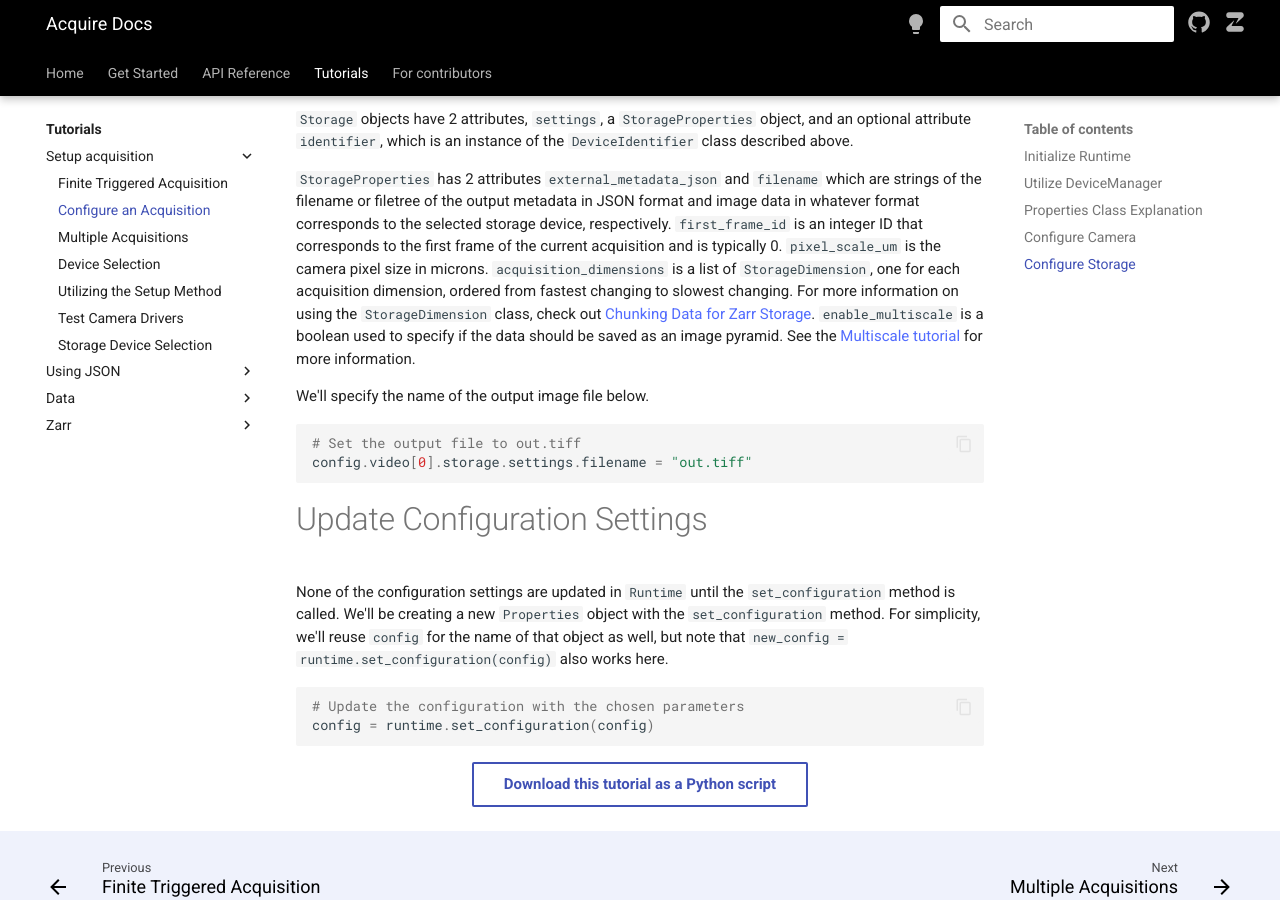
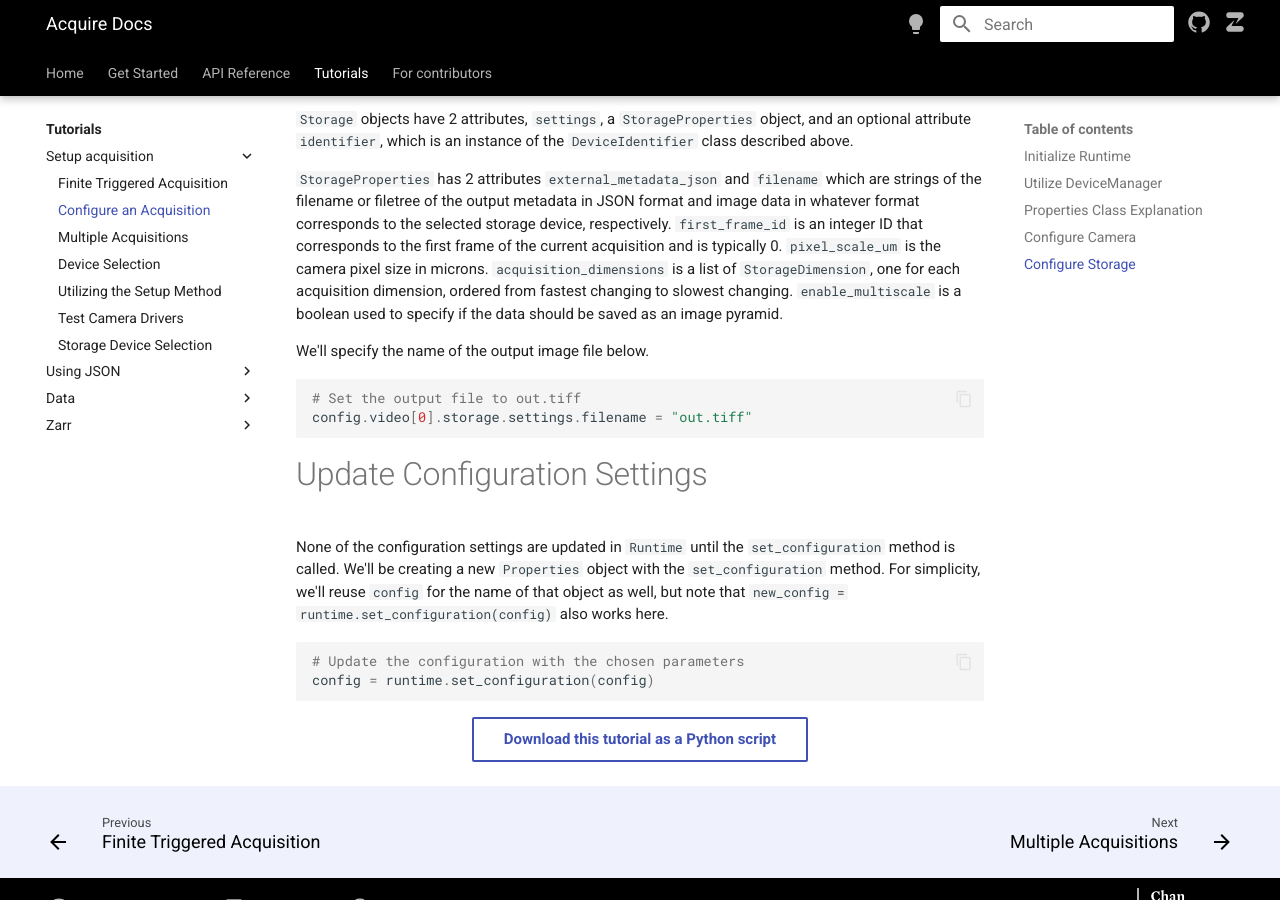
Before and after one commit to melissawm/acquire-docs, an MkDocs documentation site: the page built from docs/tutorials/setup_acquisition/configure.md, in a window 1280 px wide and 900 px high, scrolled down 2181 px. Built offline with MkDocs 1.6.1 and Material for MkDocs 9.7.7, drawn with Linux system fonts in a browser that asks for light colours; nearby versions of some CDN libraries; comment, search, counter and statistics services are not loaded.

Commit message:
Fix broken links after removing multiscale and chunked tutorials

```diff
--- a/docs/tutorials/setup_acquisition/configure.md
+++ b/docs/tutorials/setup_acquisition/configure.md
@@ -65,7 +65,7 @@ config.video[0].camera.settings.pixel_type = acquire.SampleType.U16
 ## Configure `Storage`
 `Storage` objects have 2 attributes, `settings`, a `StorageProperties` object, and an optional attribute `identifier`, which is an instance of the `DeviceIdentifier` class described above.
 
-`StorageProperties` has 2 attributes `external_metadata_json` and `filename` which are strings of the filename or filetree of the output metadata in JSON format and image data in whatever format corresponds to the selected storage device, respectively. `first_frame_id` is an integer ID that corresponds to the first frame of the current acquisition and is typically 0. `pixel_scale_um` is the camera pixel size in microns. `acquisition_dimensions` is a list of `StorageDimension`, one for each acquisition dimension, ordered from fastest changing to slowest changing. For more information on using the `StorageDimension` class, check out [Chunking Data for Zarr Storage](../zarr/chunked.md). `enable_multiscale` is a boolean used to specify if the data should be saved as an image pyramid. See the [Multiscale tutorial](../zarr/multiscale.md) for more information.
+`StorageProperties` has 2 attributes `external_metadata_json` and `filename` which are strings of the filename or filetree of the output metadata in JSON format and image data in whatever format corresponds to the selected storage device, respectively. `first_frame_id` is an integer ID that corresponds to the first frame of the current acquisition and is typically 0. `pixel_scale_um` is the camera pixel size in microns. `acquisition_dimensions` is a list of `StorageDimension`, one for each acquisition dimension, ordered from fastest changing to slowest changing. `enable_multiscale` is a boolean used to specify if the data should be saved as an image pyramid.
 
 We'll specify the name of the output image file below.
 
```
Also changed, not shown: docs/tutorials/zarr/compressed.md (+1 -1 lines).
